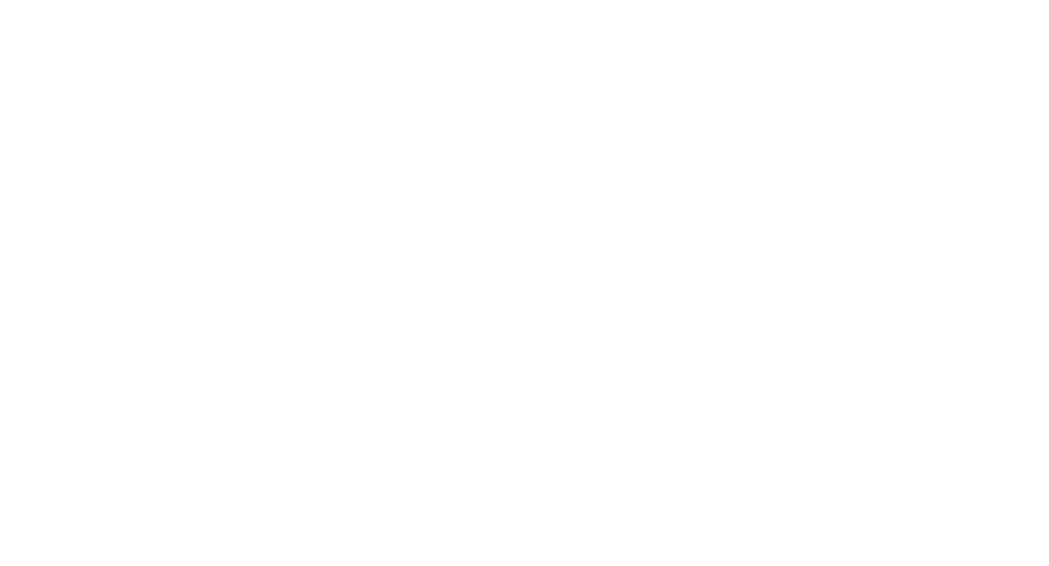
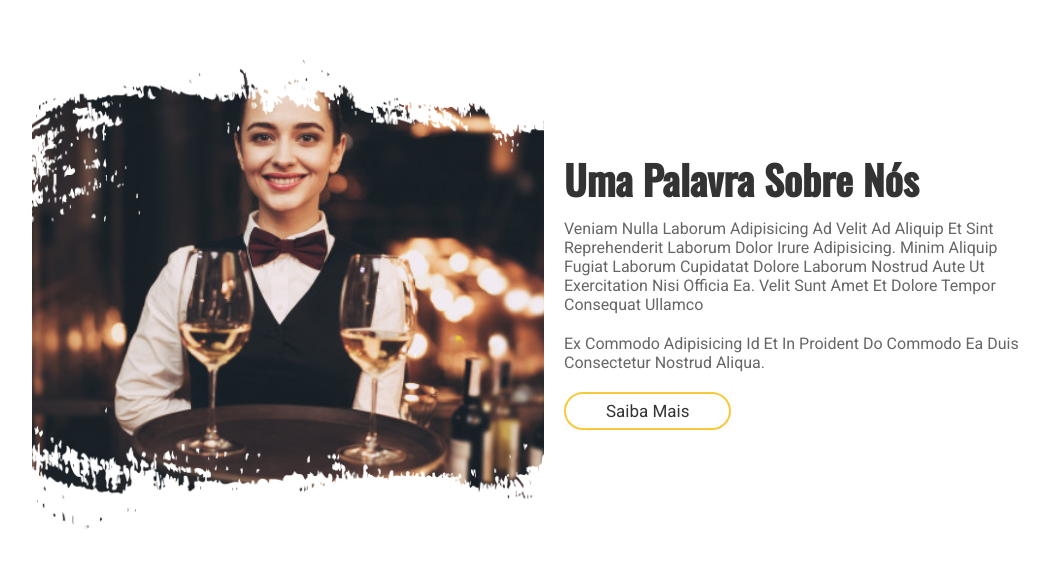
Before and after one commit to guibafica/Food_and_Restaurant_frontend_web, a Next.js app: page / in a window 1280 px wide. Shown: the part 948-1514 px from the top of the page, without its empty margins (96-1145 px from the left). Before the commit the page ends 800 px from the top, so only its background shows below. Built offline with nearby package versions, Linux system fonts and the light colour scheme.

Commit message:
CHORE: Create about section

```diff
--- a/src/pages/home.module.scss
+++ b/src/pages/home.module.scss
@@ -179,7 +179,7 @@
   }
 }
 // Fim header section and responsiveness
-
+// ~~~~~~~~~~~~~~~~~~~~~~~~~~~~~~~~~~~~~~~~~~~~~~~~~~~~~~~~~~~~~~~~~~~~~~~~~~~~~
 // Começo home section
 .home {
   min-height: 100vh;
@@ -243,21 +243,41 @@
       font-size: 2rem;
       padding: 1rem 0;
     }
+  }
+}
+// Fim home section
+// ~~~~~~~~~~~~~~~~~~~~~~~~~~~~~~~~~~~~~~~~~~~~~~~~~~~~~~~~~~~~~~~~~~~~~~~~~~~~~
+// Começo about section
+.about {
+  display: flex;
+  align-items: center;
+  justify-content: center;
+  flex-wrap: wrap;
 
-    .btn {
-      font-size: 1.7rem;
-      padding: 0.7rem 4rem;
-      border-radius: 5rem;
-      margin-top: 1rem;
-      background: none;
+  .image {
+    flex: 1 1 40rem;
+    height: 50rem;
+    background: url(../../public/about-frame-img.png), url(../../public/about-img.jpg) no-repeat;
+    background-size: cover;
+    background-position: center;
+    background-blend-mode: screen;
+  }
+
+  .content {
+    flex: 1 1 40rem;
+    padding: 2rem;
+
+    h3 {
+      font-size: 4rem;
       color: #333;
-      cursor: pointer;
-      border: 0.2rem solid var(--yellow);
+    }
 
-      &:hover {
-        background: var(--yellow);
-      }
+    p {
+      font-size: 1.6rem;
+      color: #666;
+      padding: 1rem 0;
     }
   }
 }
-// Fim home section
+// Fim about section
+// ~~~~~~~~~~~~~~~~~~~~~~~~~~~~~~~~~~~~~~~~~~~~~~~~~~~~~~~~~~~~~~~~~~~~~~~~~~~~~
--- a/src/pages/index.tsx
+++ b/src/pages/index.tsx
@@ -34,11 +34,11 @@ export default function Home() {
         <nav className={hamburgerIcon ? styles.navbarClosed : styles.navbarOpened}>
           <ul>
             <li><a className={styles.active} href="#home">Home</a></li>
-            <li><a href="#sobre">Sobre</a></li>
-            <li><a href="#cardapio">Cardápio</a></li>
+            <li><a href="#about">Sobre</a></li>
+            <li><a href="#menu">Cardápio</a></li>
             <li><a href="#popular">Popular</a></li>
-            <li><a href="#galeria">Galeria</a></li>
-            <li><a href="#pedido">Pedido</a></li>
+            <li><a href="#gallery">Galeria</a></li>
+            <li><a href="#order">Pedido</a></li>
           </ul>
         </nav>
       </header>
@@ -64,6 +64,32 @@ export default function Home() {
         </div>
       </section>
       {/* Fim home section */}
+
+      {/* Começo about section */}
+      <section className={styles.about} id="about">
+        <div className={styles.image} />
+
+        <div className={styles.content}>
+          <h3>uma palavra sobre nós</h3>
+
+          <p>
+            Veniam nulla laborum adipisicing ad velit ad aliquip et sint
+            reprehenderit laborum dolor irure adipisicing. Minim aliquip fugiat
+            laborum cupidatat dolore laborum nostrud aute ut exercitation nisi
+            officia ea. Velit sunt amet et dolore tempor consequat ullamco
+          </p>
+
+          <p>
+            Ex commodo adipisicing id et in proident do commodo ea duis
+            consectetur nostrud aliqua.
+          </p>
+
+          <a href="#">
+            <button type="button">Saiba mais</button>
+          </a>
+        </div>
+      </section>
+      {/* Fim about section */}
     </div>
   )
 }
--- a/src/styles/global.scss
+++ b/src/styles/global.scss
@@ -47,6 +47,21 @@ section {
   padding-top: 8.5rem;
 }
 
+button {
+  font-size: 1.7rem;
+  padding: 0.7rem 4rem;
+  border-radius: 5rem;
+  margin-top: 1rem;
+  background: none;
+  color: #333;
+  cursor: pointer;
+  border: 0.2rem solid var(--yellow);
+
+  &:hover {
+    background: var(--yellow);
+  }
+}
+
 .heading {
   text-align: center;
   font-size: 4rem;
@@ -74,38 +89,7 @@ section {
 
 
 
-// .about {
-//   display: flex;
-//   align-items: center;
-//   justify-content: center;
-//   flex-wrap: wrap;
-// }
 
-
-// .about .image {
-//   flex:1 1 40rem;
-//   height:50rem;
-//   background:url(../../public/about-frame-img.png), url(../../public/about-img.jpg) no-repeat;
-//   background-size: cover;
-//   background-position: center;
-//   background-blend-mode: screen;
-// }
-
-// .about .content {
-//   flex:1 1 40rem;
-//   padding:2rem;
-// }
-
-// .about .content h3 {
-//   font-size: 4rem;
-//   color:#333;
-// }
-
-// .about .content p {
-//   font-size: 1.6rem;
-//   color:#666;
-//   padding:1rem 0;
-// }
 
 // .menu .list {
 //   display: flex;
```
